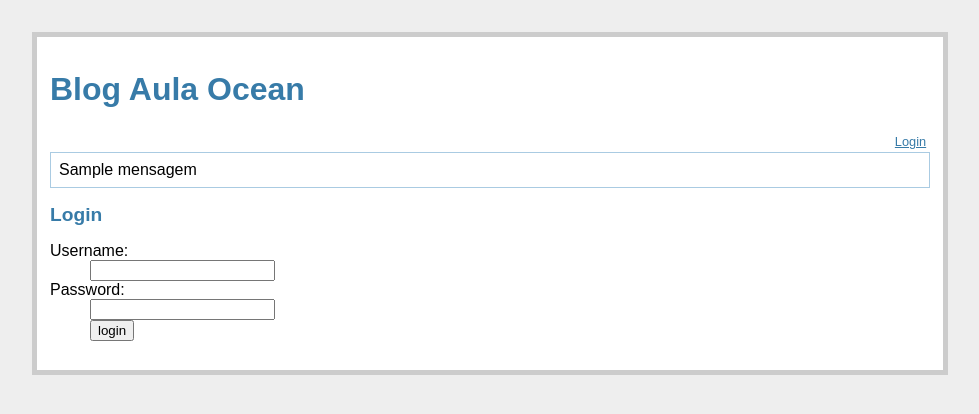
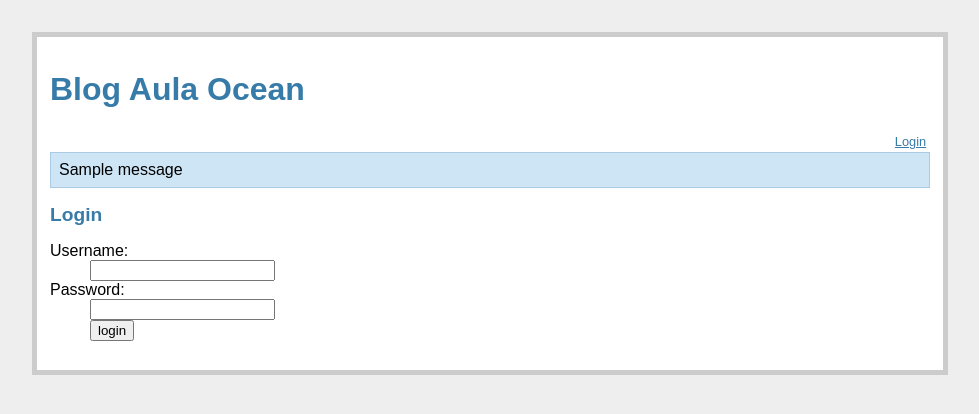
Before and after one commit to Danilo-Miguel/PythonWebMaio, a Flask app: template templates/login.html in a window 1280 px wide. Shown: the top 414 px of the page, without its empty margins (150-1129 px from the left). Run offline with Flask 3, Linux system fonts and the light colour scheme; the template is opened without the code that fills it: most values are stand-ins (such as "Sample title", 1, 10 or a date in 2020); one stand-in notice (Sample message) is shown.

Commit message:
Corrigir formatação Jinja, estilos CSS e exibição de mensagens flash
- Corrigir sintaxe das tags Jinja em layout.html (adicionar espaços)
- Mudar background-attachment para background-color no estilo .flash
- Adicionar ponto e vírgula faltante em .conteudo_principal
- Adicionar exibição de mensagem de erro no template login.html
- Adicionar comentários detalhados no código Python sobre status HTTP

```diff
--- a/app.py
+++ b/app.py
@@ -1,66 +1,118 @@
+# Importação de módulos necessários do Flask para gerenciar requisições HTTP
+# render_template: renderizar templates HTML
+# g: objeto global para armazenar dados da requisição
+# flash: exibir mensagens ao usuário
+# url_for: gerar URLs das rotas
+# request: acessar dados da requisição HTTP
+# redirect: redirecionar para outra rota (Status HTTP 302)
+# abort: gerar respostas de erro HTTP (Ex: 401, 404)
+# session: armazenar dados do usuário logado
 from flask import Flask, render_template, g, flash, url_for, request, redirect, abort, session
 import sqlite3
+
+# Configuração do nome do banco de dados
 DATABASE = "banco.bd"
+# Chave secreta para sessões e segurança
 SECRET_KEY = "1234"
+# Inicializa a aplicação Flask
 app = Flask("Olá")
 # Carrega as configurações especificas da aplicação
 app.config.from_object(__name__)
 
-# Função para realizar a conexão com o banco de dados
+# Função para realizar a conexão com o banco de dados SQLite
+# Retorna: conexão com o banco de dados
 def conectar():
     return sqlite3.connect(DATABASE)
-# Função para executar a conexão com o banco de dados
+
+# Decorador que executa a função antes de cada requisição HTTP
+# Cria a conexão com o banco de dados
 @app.before_request
 def before_request():
+    # Armazena a conexão do banco de dados no contexto global (g)
     g.bd = conectar()
-# Função para encerrar a conexão com o banco de dados
+
+# Decorador que executa a função após encerrar a requisição HTTP
+# Fecha a conexão com o banco de dados
 @app.teardown_request
 def teardown_request(f):
+    # Encerra a conexão com o banco de dados
     g.bd.close()
 
+
+# Rota para login com métodos POST e GET
+# GET: exibe o formulário de login
+# POST: processa o login do usuário
 @app.route("/login", methods=["POST", "GET"])
 def login():
+    # Variável para armazenar mensagens de erro
     erro = None
+    # Validação se a requisição é POST (envio de dados do formulário)
     if(request.method == "POST"):
+        # Verifica credenciais: username "Ocean" e password "1234"
         if request.form['username'] == "Ocean" and request.form['password']=="1234":
+            # Define a sessão como logada (armazenado no cliente)
             session['logado'] = True
+            # Exibe mensagem de sucesso (Status HTTP 200)
             flash("Usuario logado" + request.form['username'])
+            # Redireciona para a página inicial (Status HTTP 302 - Redirect)
             return redirect(url_for('exibir_posts'))
+        # Define mensagem de erro se credenciais estiverem incorretas
         erro = "Usuario ou senha incorretos"
+    # Renderiza o template de login com possível mensagem de erro (Status HTTP 200 - OK)
     return render_template("login.html", erro=erro)
 
-
+# Rota para logout do usuário
+# Remove a sessão do usuário e redireciona
 @app.route('/logout')
 def logout():
+    # Remove a chave 'logado' da sessão (desconecta o usuário)
     session.pop('logado', None)
+    # Exibe mensagem de sucesso (Status HTTP 200)
     flash("Logout Efetuado")
+    # Redireciona para a página inicial (Status HTTP 302 - Redirect)
+    return redirect(url_for('exibir_posts'))
+
+# Rota para inserir novo post
+# Métodos POST e GET
+@app.route('/inserir', methods=['POST', 'GET'])
+def inserir():
+    # Verifica se o usuário está logado
+    # Se não estiver logado, retorna Status HTTP 401 - Unauthorized
+    if not session.get('logado'):
+        abort(401)
+    # Obtém o título do formulário (POST)
+    titulo = request.form.get('titulo')
+    # Obtém o texto do formulário (POST)
+    texto = request.form.get('texto')
+    # SQL para inserir novo post na tabela 'posts'
+    sql = "INSERT INTO posts(titulo, texto) VALUES(?, ?)"
+    # Executa a query SQL com os dados do formulário
+    g.bd.execute(sql,[titulo,texto])
+    # Confirma a transação no banco de dados
+    g.bd.commit()
+    # Exibe mensagem de sucesso (Status HTTP 200)
+    flash('Novo post inserido')
+    # Redireciona para a página inicial (Status HTTP 302 - Redirect)
     return redirect(url_for('exibir_posts'))
 
 
-@app.route('/inserir', methods=['POST', 'GET'])
-def inserir():
-    if not session.get('logado'):
-        abort(401)
-    titulo = request.form.get('titulo')
-    texto = request.form.get('texto')
-    sql = "INSERT INTO posts(titulo, texto) VALUES(?, ?)"
-    g.bd.execute(sql,[titulo,texto])
-    g.bd.commit()
-    flash('Novo post inserido')
-    return redirect(url_for('exibir_posts'))
-
-
-
-# Função para a crição da rota de exinição de post e busca dos post na tabela
+# Rota para exibir todos os posts
+# Função para a criação da rota de exibição de posts e busca dos posts na tabela
 @app.route('/')
 def exibir_posts():
+    # SQL para selecionar todos os posts ordenados por ID em ordem decrescente (mais recentes primeiro)
     sql = "SELECT titulo, texto, data_criacao from posts ORDER BY id DESC"
+    # Executa a query no banco de dados
     resultado = g.bd.execute(sql)
+    # Lista vazia para armazenar os posts processados
     posts = []
+    # Itera sobre todos os resultados da query
     for titulo, texto, data_criacao in resultado.fetchall():
+        # Adiciona cada post como um dicionário na lista
         posts.append({
           "titulo": titulo,
           "texto": texto,
           "data_criacao": data_criacao
         })
+    # Renderiza o template HTML com os posts (Status HTTP 200 - OK)
     return render_template('exibir_posts.html', post = posts)
--- a/static/estilo.css
+++ b/static/estilo.css
@@ -29,7 +29,7 @@
 }
 
 .flash{
-background-attachment: #CEE5f5;
+background-color: #CEE5F5;
 padding: 0.5em;
 border: 1px solid #AACBE2;
 }
--- a/templates/layout.html
+++ b/templates/layout.html
@@ -16,7 +16,7 @@
              <a href="{{url_for('logout')}}">Logout</a>
              {%endif%}
         </div>
-        {%for mensagem in get_flashed_mensages%}
+        {%for mensagem in get_flashed_messages()%}
         <div class="flash"> {{mensagem}}</div>
         {%endfor%}
         {% block corpo%} {% endblock%}
--- a/templates/login.html
+++ b/templates/login.html
@@ -2,6 +2,10 @@
 {% block corpo%}
 
 <h2> Login </h2>
+
+{% if erro %}
+<div class="erro"> {{ erro }}</div>
+{% endif %}
 
 <form method="post" action="/login">
     <dl>
```
Also changed, not shown: 1 other file.
